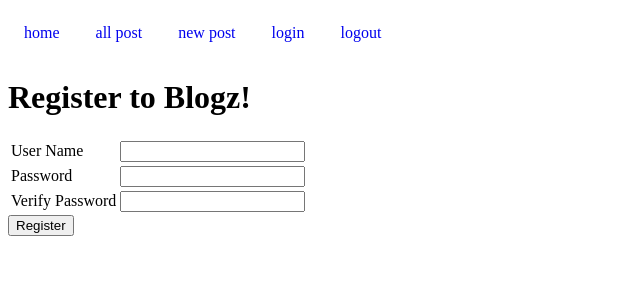
After one commit to jhandslee/Blogz, a Flask app: page /register in a window 1280 px wide. The commit adds this page. Shown: the top 300 px of the page, without its empty margins (0-640 px from the left). Run offline with Flask 2, Linux system fonts and the light colour scheme.

Commit message:
updating changes to Blogz assignment

```diff
--- a/main.py
+++ b/main.py
@@ -13,14 +13,70 @@ class Blog(db.Model):
 	id = db.Column(db.Integer, primary_key=True)
 	entry = db.Column(db.String(120))
 	body = db.Column(db.String(600))
+	owner_id = db.Column(db.Integer, db.ForeignKey('user.id'))
 
-	def __init__(self, entry, body):
+	def __init__(self, entry, body, owner):
 		self.entry = entry
 		self.body = body
+		self.owner = owner
 
+class User(db.Model):
+
+	id = db.Column(db.Integer, primary_key=True)
+	username = db.Column(db.String(120), unique=True)
+	password = db.Column(db.String(120))
+	blogs = db.relationship("Blog", backref='owner')
+
+	def __init__(self, username, password):
+		self.username = username
+		self.password = password
+
+@app.before_request
+def require_login():
+	allowed_routes = ['login', 'register']
+	if request.endpoint not in allowed_routes and 'username' not in session:
+		return redirect('/login')
+
+@app.route('/login', methods=['POST', 'GET'])
+def login():
+	if request.method == 'POST':
+		username = request.form['username']
+		password = request.form['password']
+		user = User.query.filter_by(username=username).first()
+		if user and user.password == password:
+			session['username'] = username
+			flash("logged in")
+			return redirect('/')
+		else:
+			flash("User password incorrect, or user does not exist", 'error')
+
+	return render_template('login.html')
+
+@app.route('/register', methods=['POST', 'GET'])
+def register():
+	if request.method == 'POST':
+		username = request.form['username']
+		password = request.form['password']
+		verify = request.form['verify']
+
+		# TODO verify validation
+
+		existing_user = User.query.filter_by(username=username).first()
+		if not existing_user:
+			new_user = User(username, password)
+			db.session.add(new_user)
+			db.session.commit()
+			session['username'] = username
+			return render_template('login.html')
+		else:
+			# TODO mesage
+			return '<h1>Duplicate user</h1>'
+
+	return render_template('register.html')
 
 @app.route('/', methods=['POST', 'GET'])
 def index():
+
 	return redirect('/blog')
 
 @app.route('/blog', methods=['POST', 'GET'])
@@ -31,15 +87,19 @@ def blog():
 
 @app.route('/newpost', methods=['POST', 'GET'])
 def newpost():
+
+	owner = User.query.filter_by(username=session['username']).first()
+
 	if request.method == 'POST':
 		entry =	request.form['entry']
 		body = request.form['body']
-		n_entry = Blog(entry, body)
+		n_entry = Blog(entry, body, owner)
 		db.session.add(n_entry)
 		db.session.commit()
 		flash("Thanks for your entry")
 
-	blogs = Blog.query.filter().all()
+	blogs = Blog.query.filter_by(owner=owner).all()
+
 	return render_template('newpost.html', title="New Blog Entries", blogs=blogs)
 
 @app.route('/ipost', methods=['POST', 'GET'])
@@ -49,5 +109,11 @@ def ipost():
 
 	return render_template("ipost.html", bid=bid)
 
+@app.route('/logout')
+def logout():
+	del session['username']
+	flash("You are logged out of Blogz site")
+	return render_template('login.html')
+
 if __name__ == '__main__':
 	app.run()
--- a/templates/base.html
+++ b/templates/base.html
@@ -13,9 +13,12 @@
 	</head>
 <body>
 	<div>
-		<a href="/blog">Main Blog Page</a>
-		<a href="/newpost">Add New Blog Entry</a>
-	</div>
+		<a href="/blog">home</a>
+		<a href="/blog">all post</a>
+		<a href="/newpost">new post</a>
+		<a href="/login">login</a>
+		<a href="/logout">logout</a>
+		</div>
 	{% block content %}
 
 
--- a/templates/newpost.html
+++ b/templates/newpost.html
@@ -28,7 +28,7 @@
 
         <ul>
             {% for x in blogs %}
-            <li><a href="ipost?id={{x.id}}">{{ x.entry }}</a> <br /> {{ x.body }}</li>
+            <li><a href="ipost?id={{x.id}}?">{{ x.entry }}</a> <br /> {{ x.body }}</li>
             {% endfor %}
         </ul>
 
--- /dev/null
+++ b/templates/register.html
@@ -0,0 +1,28 @@
+{% extends "base.html" %}
+
+{% block content %}
+<h1>Register to Blogz!</h1>
+<form action="/register" method="post">
+    <table>
+        <tr>
+            <td><label for="username">User Name</label></td>
+            <td>
+                <input name="username" type="text" value="{{ username }}">
+            </td>
+        </tr>
+        <tr>
+            <td><label for="password">Password</label></td>
+            <td>
+                <input name="password" type="password">
+            </td>
+        </tr>
+        <tr>
+            <td><label for="verify">Verify Password</label></td>
+            <td>
+                <input name="verify" type="password">
+            </td>
+        </tr>
+    </table>
+    <input type="submit" value="Register">
+</form>
+{% endblock %}
```
Also changed, not shown: templates/index.html (added, +7 -0 lines), templates/login.html (added, +23 -0 lines).
